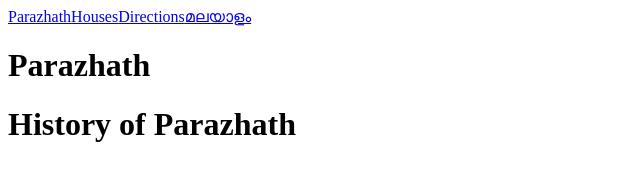
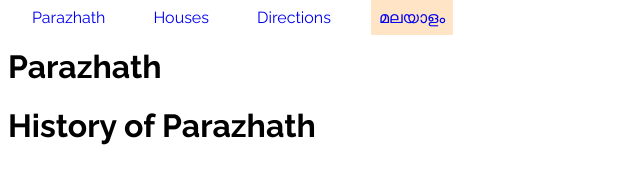
Before and after one commit to VismaiNair/parazhath, a plain HTML site: page english/index.html in a window 1280 px wide. Shown: the whole page, without its empty margins (0-640 px from the left). Drawn offline with Linux system fonts and the light colour scheme.

Commit message:
Very Minor changes

```diff
--- a/english/index.html
+++ b/english/index.html
@@ -4,7 +4,7 @@
         <meta charset = "UTF-8" >
         <meta name = "viewport" content = "width=device-width, initial-scale=1.0">
         <title>Parazhath Village</title>
-        <link type = "text/css" href = "../style.css">
+        <link type = "text/css" href = "../style.css" rel = "stylesheet">
         <script src = ../script.js>
         </script>
         <meta name = "author" content = "Parazhath">
```
